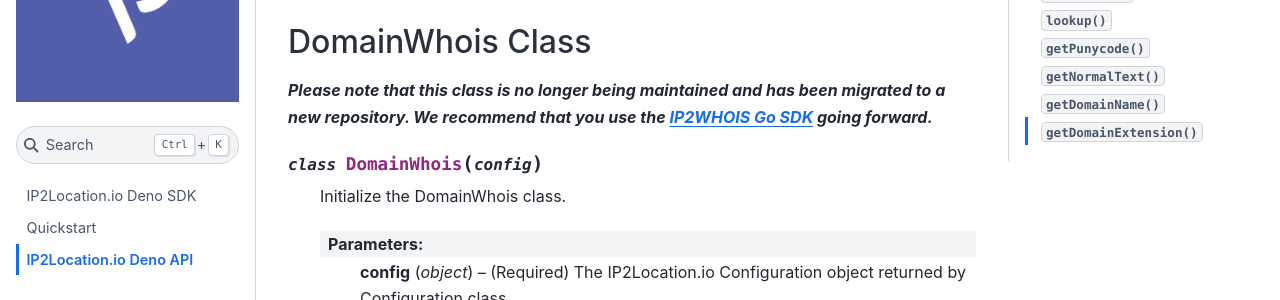
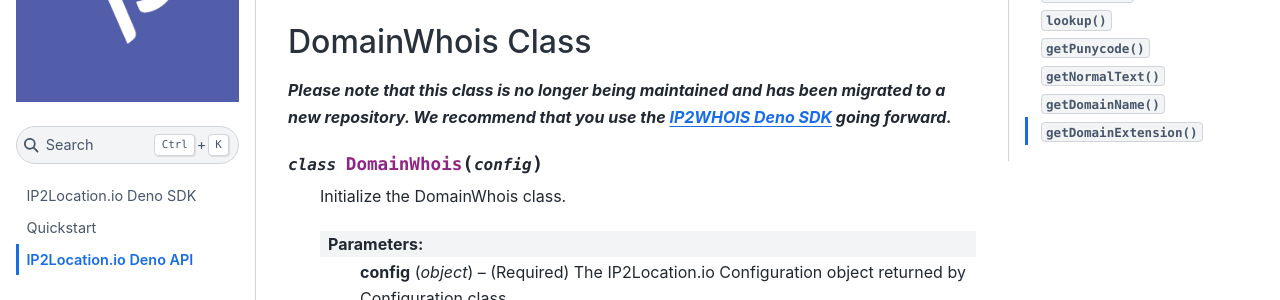
Before and after one commit to ip2location/ip2location-io-deno, a Sphinx documentation site: the page built from docs/source/code.md, in a window 1280 px wide and 900 px high, scrolled down 5820 px. Shown: the part 153-453 px from the top of the window. Built offline with Sphinx 7.4.7 and the Sphinx Book theme 1.1.4, drawn with Linux system fonts in a browser that asks for light colours.

Commit message:
Update code.md

````diff
--- a/docs/source/code.md
+++ b/docs/source/code.md
@@ -108,7 +108,7 @@
 
 ## DomainWhois Class
 
-**_Please note that this class is no longer being maintained and has been migrated to a new repository. We recommend that you use the [IP2WHOIS Go SDK](https://github.com/ip2whois/ip2whois-io-go) going forward._**
+**_Please note that this class is no longer being maintained and has been migrated to a new repository. We recommend that you use the [IP2WHOIS Deno SDK](https://github.com/ip2whois/ip2whois-deno) going forward._**
 
 ```{py:class} DomainWhois(config)
 Initialize the DomainWhois class.
````
